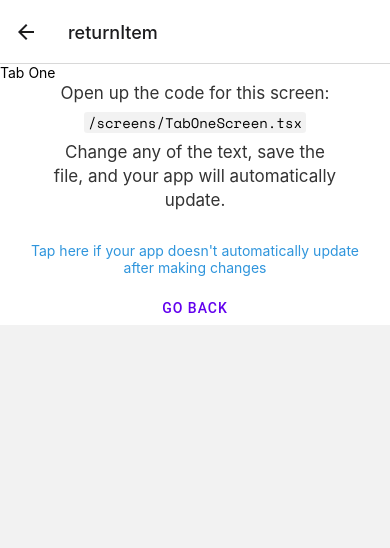
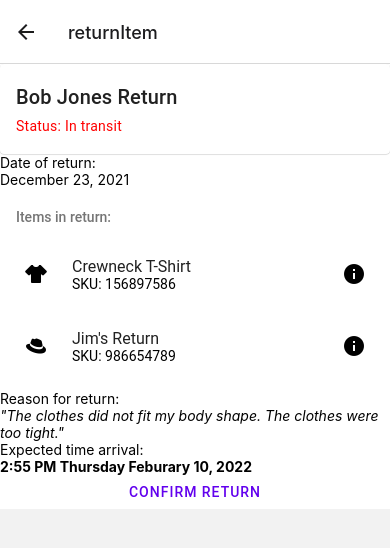
Before and after one commit to amir002001/Returnify, a React Native app: screen /returnItem in a window 390 px wide. Shown: the top 548 px of the page. Built offline with nearby package versions, Linux system fonts and the light colour scheme.

Commit message:
Creates item return screen for track returns

```diff
--- a/screens/retailer/RetailerHome.tsx
+++ b/screens/retailer/RetailerHome.tsx
@@ -17,8 +17,6 @@ export default class RetailerHome extends Component {
   render() {
     return (
       <View>
-        <Text>Tab One</Text>
-
         <Button
           onPress={() => this.props.navigation.navigate('retailerList')}>
           Return List
--- a/screens/retailer/ReturnItemScreen.tsx
+++ b/screens/retailer/ReturnItemScreen.tsx
@@ -1,13 +1,13 @@
-import { Component } from 'react';
+import React, { Component } from 'react';
 import { StyleSheet } from 'react-native';
-import { Button } from 'react-native-paper';
+import { Button, Card, List, Paragraph, Title } from 'react-native-paper';
 import EditScreenInfo from '../../components/EditScreenInfo';
 import { Text, View } from '../../components/Themed';
 import { RootTabScreenProps } from '../../types';
 
 export default class ReturnItemScreen extends Component {
 
-    constructor(props:Object) {
+    constructor(props: Object) {
         super(props);
 
 
@@ -17,12 +17,44 @@ export default class ReturnItemScreen extends Component {
     render() {
         return (
             <View>
-                <Text>Tab One</Text>
-                <View lightColor="#eee" darkColor="rgba(255,255,255,0.1)" />
-                <EditScreenInfo path="/screens/TabOneScreen.tsx" />
+                <Card>
+                    <Card.Content>
+                        <Title>Bob Jones Return</Title>
+                        <Paragraph>
+                            <Text style={{ color: '#FF0000' }}>Status: In transit</Text>
+                        </Paragraph>
+                    </Card.Content>
+                </Card>
+
+                <Text>Date of return:</Text>
+                <Text>December 23, 2021</Text>
+
+                <List.Section>
+                    <List.Subheader>
+                        Items in return:
+                    </List.Subheader>
+                    <List.Item onPress={() => this.props.navigation.navigate('returnItem')} title="Crewneck T-Shirt"
+                        description={<Text>SKU: 156897586</Text>} left={() => <List.Icon icon="tshirt-crew" />}
+                        right={() => <List.Icon icon="information" />}
+                    />
+                    <List.Item
+                        title="Jim's Return"
+                        description={<Text>SKU: 986654789</Text>}
+                        left={() => <List.Icon color="#000" icon="redhat" />}
+                        right={() => <List.Icon icon="information" />}
+                    />
+
+                </List.Section>
+
+                <Text>Reason for return:</Text>
+                <Text style={{ fontStyle: 'italic' }}>"The clothes did not fit my body shape. The clothes were too tight."</Text>
+
+                <Text>Expected time arrival:</Text>
+                <Text style={{ fontWeight: 'bold' }}>2:55 PM Thursday Feburary 10, 2022</Text>
+
                 <Button
                     onPress={() => this.props.navigation.navigate('appHome')}>
-                    Go back
+                    Confirm Return
                 </Button>
             </View>
         );
```
